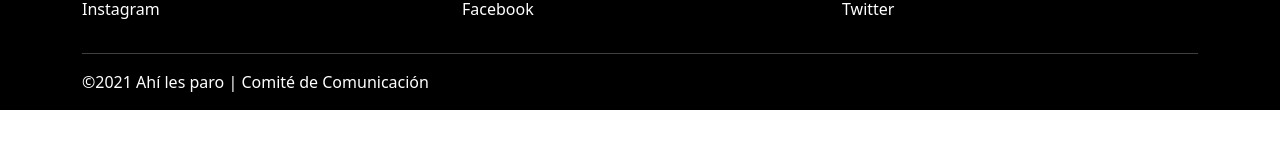
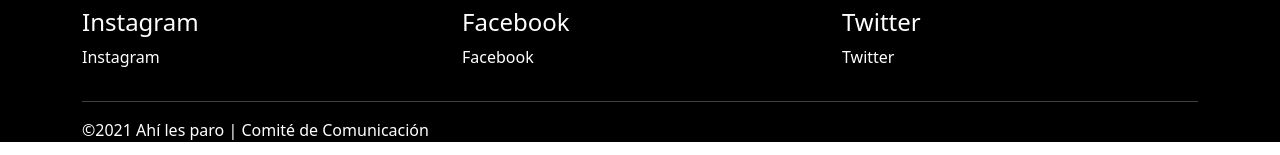
Before and after one commit to ahilesparo/web, a React (Create React App) app: page / in a window 1280 px wide. Shown: the part 702-857 px from the top of the page. Before the commit the page ends 812 px from the top, so only its background shows below. Built offline with nearby package versions, Linux system fonts and the light colour scheme.

Commit message:
footer fix

```diff
--- a/src/App.js
+++ b/src/App.js
@@ -11,6 +11,8 @@
         <Navbar />
         <Hero />
         <PostContainer />
+        <br/>
+        <br/>
         <Footer />
       </div>
     </div>
--- a/src/components/common/footer/Footer.jsx
+++ b/src/components/common/footer/Footer.jsx
@@ -32,8 +32,8 @@
             </div>
           </div>
           <hr/>
-          <div className="row">
-            <p className="col-sm">
+          <div className="footer-bottom">
+            <p className="text-xs-center">
               &copy;{new Date().getFullYear()} Ahí les paro | Comité de Comunicación
             </p>
           </div>
```
